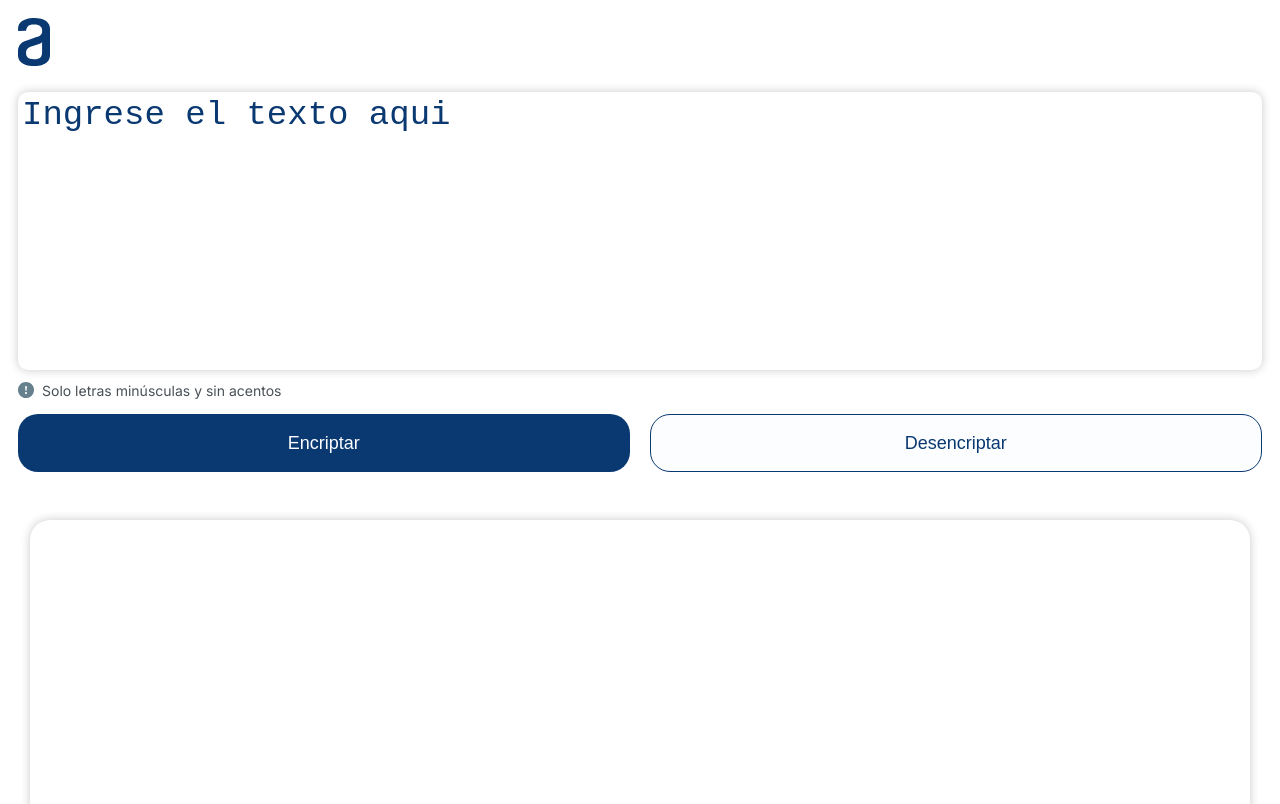
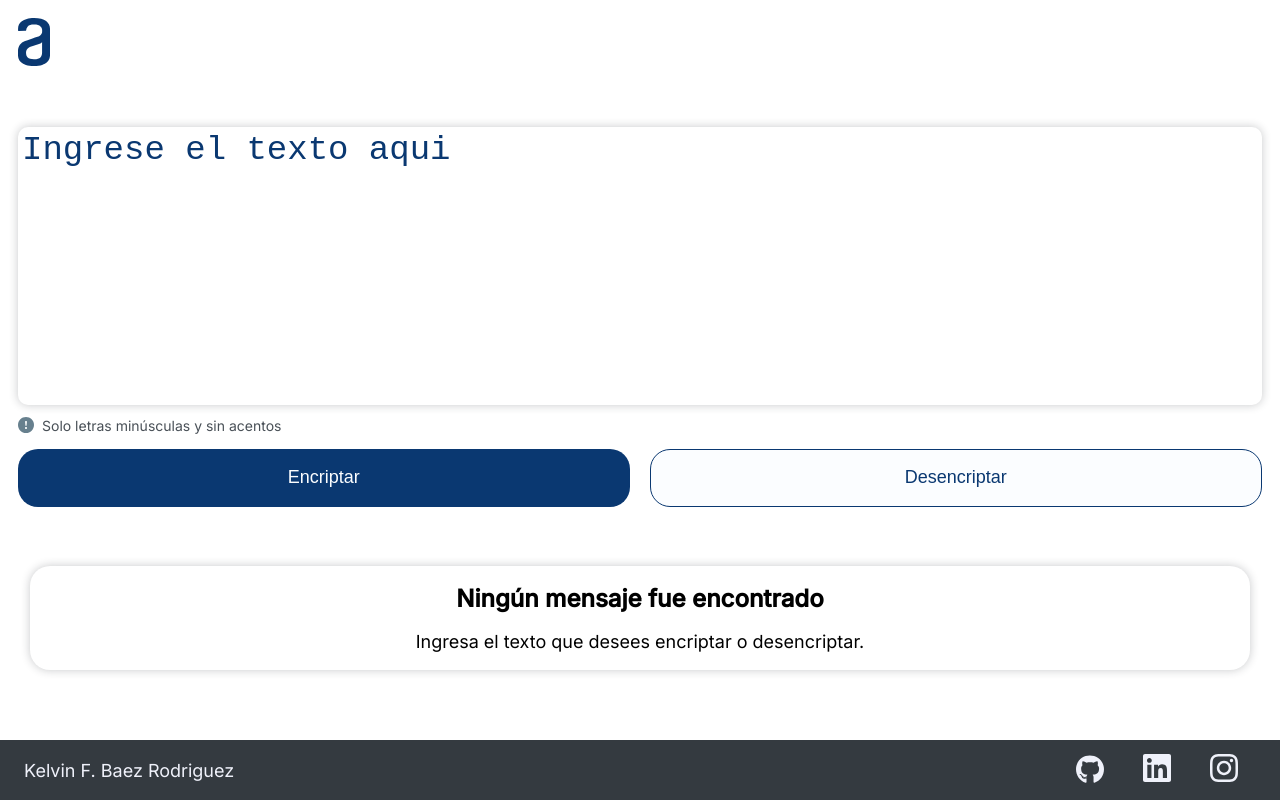
Before and after one commit to KelvinFBR/Encriptador, a plain HTML site: page index.html in a window 1280 px wide. Shown: the top 804 px of the page. Drawn offline with Linux system fonts and the light colour scheme.

Commit message:
Terminacion del footer

```diff
--- a/assets/css/style.css
+++ b/assets/css/style.css
@@ -37,7 +37,8 @@ html {
 /* content */
 
 .main-container {
-  width: 100vw;
+  position: relative;
+  width: 100%;
   height: 100vh;
   display: grid;
 }
@@ -128,7 +129,6 @@ textarea {
 /* content encrypt and descrypt */
 .content-container {
   padding: 0 1.8rem;
-  /* width: 100%; */
   display: flex;
   flex-direction: column;
   align-items: center;
@@ -140,6 +140,9 @@ textarea {
   box-shadow: 0 0 10px #1f252b3f;
   border-radius: 20px;
   margin: 2.4rem 0;
+  display: flex;
+  flex-direction: column;
+  align-items: center;
 }
 
 .text-encrypt-descrypt-container h2 {
@@ -156,25 +159,70 @@ textarea {
 #btn-copy {
   width: 60%;
   margin: 1.8rem 0;
-  opacity: 0;
-  transform: scale(0);
+  display: none;
+}
+#btn-copy.active {
+  display: block;
+}
+
+footer {
+  background-color: var(--primary-text-color);
+  height: 120px;
+  display: flex;
+  padding: 0 2.4rem;
+  justify-content: center;
+  align-items: center;
+  flex-direction: column;
+  align-self: end;
+}
+footer p {
+  font-size: var(--font-normal);
+  color: var(--color-light-blue);
+  margin: 1.8rem 0;
+}
+
+.social-media a {
+  width: 2.8rem;
+  display: inline-block;
+  font-size: var(--font-normal);
+  color: var(--color-light-blue);
+  text-decoration: none;
+  margin: 0 1.8rem;
+}
+.social-media a svg {
+  fill: var(--color-light-blue);
+  transition: all 0.25s;
+}
+
+.social-media a svg:hover {
+  display: inline-block;
+  transform: scale(1.2);
+  fill: var(--color-white);
+  filter: drop-shadow(0 0 0.8rem #aab2d5);
 }
 
 .img-container {
-  opacity: 0;
-  transform: scale(0);
+  display: none;
 }
 
 @media (min-width: 768px) {
   .btn-container {
     flex-wrap: nowrap;
   }
+
+  footer {
+    height: 60px;
+    padding: 0 2.4rem;
+    flex-direction: row;
+    justify-content: space-between;
+    align-items: center;
+  }
 }
 
 @media (min-width: 1440px) {
   .main-container {
     grid-template-columns: 2fr 1fr;
-    grid-template-rows: 50px auto;
+    grid-template-rows: 100px auto 70px;
   }
 
   .header-container {
@@ -223,12 +271,10 @@ textarea {
   } */
 
   .img-container {
-    opacity: 1;
-    transform: scale(1);
+    display: block;
   }
 
-  #btn-copy.active {
-    opacity: 1;
-    transform: scale(1);
+  footer {
+    grid-column: 1/3;
   }
 }
--- a/index.html
+++ b/index.html
@@ -62,8 +62,40 @@
           <button id="btn-copy" class="btn">Copiar</button>
         </article>
       </section>
+      <footer>
+        <p>Kelvin F. Baez Rodriguez</p>
+
+        <!-- ! agreagr alertas -->
+
+        <div class="social-media">
+          <a href="https://github.com/KelvinFBR">
+            <svg xmlns="http://www.w3.org/2000/svg" viewBox="0 0 496 512">
+              <path
+                d="M165.9 397.4c0 2-2.3 3.6-5.2 3.6-3.3.3-5.6-1.3-5.6-3.6 0-2 2.3-3.6 5.2-3.6 3-.3 5.6 1.3 5.6 3.6zm-31.1-4.5c-.7 2 1.3 4.3 4.3 4.9 2.6 1 5.6 0 6.2-2s-1.3-4.3-4.3-5.2c-2.6-.7-5.5.3-6.2 2.3zm44.2-1.7c-2.9.7-4.9 2.6-4.6 4.9.3 2 2.9 3.3 5.9 2.6 2.9-.7 4.9-2.6 4.6-4.6-.3-1.9-3-3.2-5.9-2.9zM244.8 8C106.1 8 0 113.3 0 252c0 110.9 69.8 205.8 169.5 239.2 12.8 2.3 17.3-5.6 17.3-12.1 0-6.2-.3-40.4-.3-61.4 0 0-70 15-84.7-29.8 0 0-11.4-29.1-27.8-36.6 0 0-22.9-15.7 1.6-15.4 0 0 24.9 2 38.6 25.8 21.9 38.6 58.6 27.5 72.9 20.9 2.3-16 8.8-27.1 16-33.7-55.9-6.2-112.3-14.3-112.3-110.5 0-27.5 7.6-41.3 23.6-58.9-2.6-6.5-11.1-33.3 2.6-67.9 20.9-6.5 69 27 69 27 20-5.6 41.5-8.5 62.8-8.5s42.8 2.9 62.8 8.5c0 0 48.1-33.6 69-27 13.7 34.7 5.2 61.4 2.6 67.9 16 17.7 25.8 31.5 25.8 58.9 0 96.5-58.9 104.2-114.8 110.5 9.2 7.9 17 22.9 17 46.4 0 33.7-.3 75.4-.3 83.6 0 6.5 4.6 14.4 17.3 12.1C428.2 457.8 496 362.9 496 252 496 113.3 383.5 8 244.8 8zM97.2 352.9c-1.3 1-1 3.3.7 5.2 1.6 1.6 3.9 2.3 5.2 1 1.3-1 1-3.3-.7-5.2-1.6-1.6-3.9-2.3-5.2-1zm-10.8-8.1c-.7 1.3.3 2.9 2.3 3.9 1.6 1 3.6.7 4.3-.7.7-1.3-.3-2.9-2.3-3.9-2-.6-3.6-.3-4.3.7zm32.4 35.6c-1.6 1.3-1 4.3 1.3 6.2 2.3 2.3 5.2 2.6 6.5 1 1.3-1.3.7-4.3-1.3-6.2-2.2-2.3-5.2-2.6-6.5-1zm-11.4-14.7c-1.6 1-1.6 3.6 0 5.9 1.6 2.3 4.3 3.3 5.6 2.3 1.6-1.3 1.6-3.9 0-6.2-1.4-2.3-4-3.3-5.6-2z"
+              />
+            </svg>
+          </a>
+
+          <a
+            href="https://www.linkedin.com/in/kelvin-f-baez-rodriguez-a972591b9/"
+          >
+            <svg xmlns="http://www.w3.org/2000/svg" viewBox="0 0 448 512">
+              <path
+                d="M416 32H31.9C14.3 32 0 46.5 0 64.3v383.4C0 465.5 14.3 480 31.9 480H416c17.6 0 32-14.5 32-32.3V64.3c0-17.8-14.4-32.3-32-32.3zM135.4 416H69V202.2h66.5V416zm-33.2-243c-21.3 0-38.5-17.3-38.5-38.5S80.9 96 102.2 96c21.2 0 38.5 17.3 38.5 38.5 0 21.3-17.2 38.5-38.5 38.5zm282.1 243h-66.4V312c0-24.8-.5-56.7-34.5-56.7-34.6 0-39.9 27-39.9 54.9V416h-66.4V202.2h63.7v29.2h.9c8.9-16.8 30.6-34.5 62.9-34.5 67.2 0 79.7 44.3 79.7 101.9V416z"
+              />
+            </svg>
+          </a>
+
+          <a href="https://www.instagram.com/kelvin_1299/">
+            <svg xmlns="http://www.w3.org/2000/svg" viewBox="0 0 448 512">
+              <path
+                d="M224.1 141c-63.6 0-114.9 51.3-114.9 114.9s51.3 114.9 114.9 114.9S339 319.5 339 255.9 287.7 141 224.1 141zm0 189.6c-41.1 0-74.7-33.5-74.7-74.7s33.5-74.7 74.7-74.7 74.7 33.5 74.7 74.7-33.6 74.7-74.7 74.7zm146.4-194.3c0 14.9-12 26.8-26.8 26.8-14.9 0-26.8-12-26.8-26.8s12-26.8 26.8-26.8 26.8 12 26.8 26.8zm76.1 27.2c-1.7-35.9-9.9-67.7-36.2-93.9-26.2-26.2-58-34.4-93.9-36.2-37-2.1-147.9-2.1-184.9 0-35.8 1.7-67.6 9.9-93.9 36.1s-34.4 58-36.2 93.9c-2.1 37-2.1 147.9 0 184.9 1.7 35.9 9.9 67.7 36.2 93.9s58 34.4 93.9 36.2c37 2.1 147.9 2.1 184.9 0 35.9-1.7 67.7-9.9 93.9-36.2 26.2-26.2 34.4-58 36.2-93.9 2.1-37 2.1-147.8 0-184.8zM398.8 388c-7.8 19.6-22.9 34.7-42.6 42.6-29.5 11.7-99.5 9-132.1 9s-102.7 2.6-132.1-9c-19.6-7.8-34.7-22.9-42.6-42.6-11.7-29.5-9-99.5-9-132.1s-2.6-102.7 9-132.1c7.8-19.6 22.9-34.7 42.6-42.6 29.5-11.7 99.5-9 132.1-9s102.7-2.6 132.1 9c19.6 7.8 34.7 22.9 42.6 42.6 11.7 29.5 9 99.5 9 132.1s2.7 102.7-9 132.1z"
+              />
+            </svg>
+          </a>
+        </div>
+      </footer>
     </main>
-
     <script src="./assets/js/app.js" type="module"></script>
   </body>
 </html>
```
